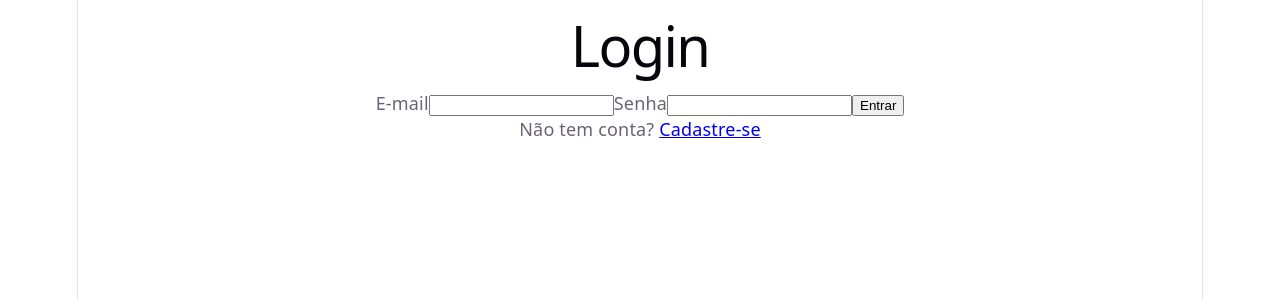
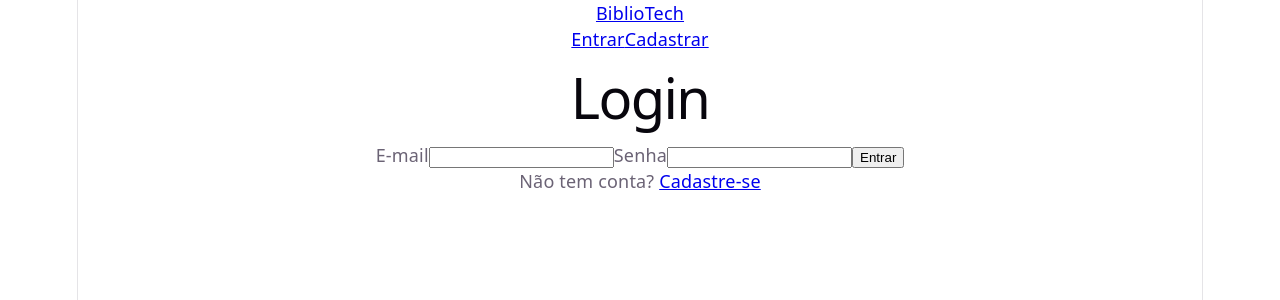
Before and after one commit to elojas2/Trabalho2-devweb-2026.1, a React (Vite) app in the folder frontend/: page /login in a window 1280 px wide. Shown: the top 300 px of the page. Built offline with nearby package versions, Linux system fonts and the light colour scheme.

Commit message:
feat(frontend): add Navbar and protectedRoute

```diff
--- a/frontend/src/App.tsx
+++ b/frontend/src/App.tsx
@@ -1,13 +1,22 @@
 import { Routes, Route, Navigate } from 'react-router-dom'
+import Navbar from './components/Navbar'
+import ProtectedRoute from './components/ProtectedRoute'
 import LoginPage from './pages/LoginPage'
 import CadastroPage from './pages/CadastroPage'
 
 export default function App() {
   return (
-    <Routes>
-      <Route path="/" element={<Navigate to="/livros" replace />} />
-      <Route path="/login" element={<LoginPage />} />
-      <Route path="/cadastro" element={<CadastroPage />} />
-    </Routes>
+    <>
+      <Navbar />
+      <Routes>
+        <Route path="/" element={<Navigate to="/livros" replace />} />
+        <Route path="/login" element={<LoginPage />} />
+        <Route path="/cadastro" element={<CadastroPage />} />
+        <Route path="/livros" element={<ProtectedRoute><div>Livros (em breve)</div></ProtectedRoute>} />
+        <Route path="/meus-emprestimos" element={<ProtectedRoute><div>Empréstimos (em breve)</div></ProtectedRoute>} />
+        <Route path="/livros/novo" element={<ProtectedRoute adminOnly><div>Cadastrar livro (em breve)</div></ProtectedRoute>} />
+        <Route path="/livros/editar/:id" element={<ProtectedRoute adminOnly><div>Editar livro (em breve)</div></ProtectedRoute>} />
+      </Routes>
+    </>
   )
 }
--- /dev/null
+++ b/frontend/src/components/Navbar.tsx
@@ -0,0 +1,32 @@
+import { Link, useNavigate } from 'react-router-dom'
+import { useAuth } from '../contexts/AuthContext'
+
+export default function Navbar() {
+  const { usuario, logout } = useAuth()
+  const navigate = useNavigate()
+
+  async function handleLogout() {
+    await logout()
+    navigate('/login')
+  }
+
+  return (
+    <nav>
+      <Link to="/livros">BiblioTech</Link>
+
+      {usuario ? (
+        <div>
+          <span>Olá, {usuario.nome}</span>
+          {usuario.admin && <Link to="/livros/novo">Cadastrar Livro</Link>}
+          <Link to="/meus-emprestimos">Meus Empréstimos</Link>
+          <button onClick={handleLogout}>Sair</button>
+        </div>
+      ) : (
+        <div>
+          <Link to="/login">Entrar</Link>
+          <Link to="/cadastro">Cadastrar</Link>
+        </div>
+      )}
+    </nav>
+  )
+}
--- /dev/null
+++ b/frontend/src/components/ProtectedRoute.tsx
@@ -0,0 +1,17 @@
+import { Navigate } from 'react-router-dom'
+import { useAuth } from '../contexts/AuthContext'
+import type { ReactNode } from 'react'
+
+interface Props {
+  children: ReactNode
+  adminOnly?: boolean
+}
+
+export default function ProtectedRoute({ children, adminOnly = false }: Props) {
+  const { usuario } = useAuth()
+
+  if (!usuario) return <Navigate to="/login" replace />
+  if (adminOnly && !usuario.admin) return <Navigate to="/livros" replace />
+
+  return <>{children}</>
+}
```
